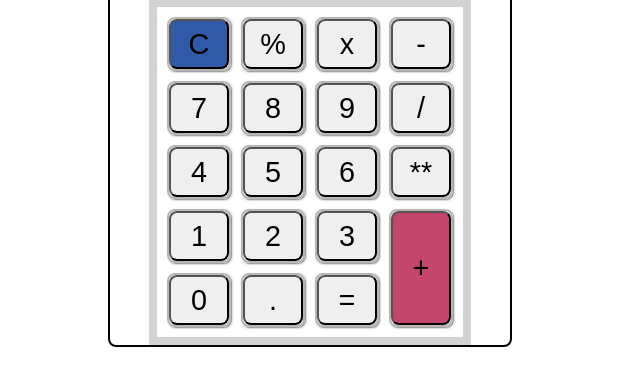
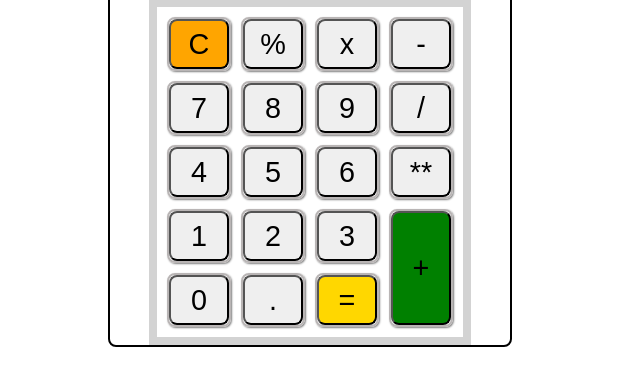
Before and after one commit to Rajudar/Rajudarling.github.in, a plain HTML site: page JAN14/calculator.html in a window 1280 px wide. Shown: the part 135-520 px from the top of the page, without its empty margins (330-970 px from the left). Drawn offline with Linux system fonts and the light colour scheme.

Commit message:
Update calculator.html

```diff
--- a/JAN14/calculator.html
+++ b/JAN14/calculator.html
@@ -14,7 +14,7 @@
         <table cellspacing="10">
             <tbody>
                 <tr>
-                    <td><button style=" background-color: rgb(48, 90, 167);">C</button></td>
+                    <td><button style=" background-color: orange;">C</button></td>
                     <td><button>%</button></td>
                     <td><button>x</button></td>
                     <td><button>-</button></td>
@@ -38,12 +38,12 @@
                     <td><button>1</button></td>
                     <td><button>2</button></td>
                     <td><button>3</button></td>
-                    <td rowspan="2"><button   style=" background-color: rgb(197, 70, 108);">+</button></td>
+                    <td rowspan="2"><button   style=" background-color:green;">+</button></td>
                 </tr>
                 <tr>
                     <td><button>0</button></td>
                     <td><button>.</button></td>
-                    <td><button>=</button></td>
+                    <td><button style="background-color:gold;">=</button></td>
 
                 </tr>
             </tbody>
```
